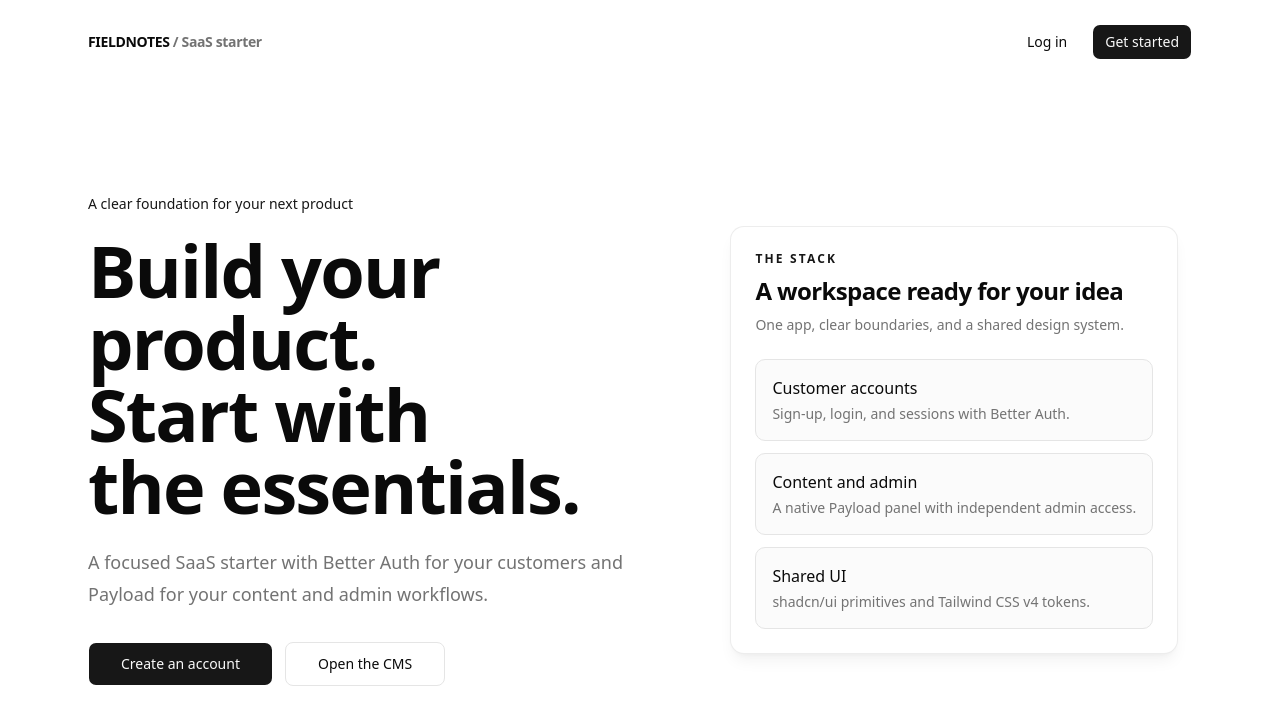
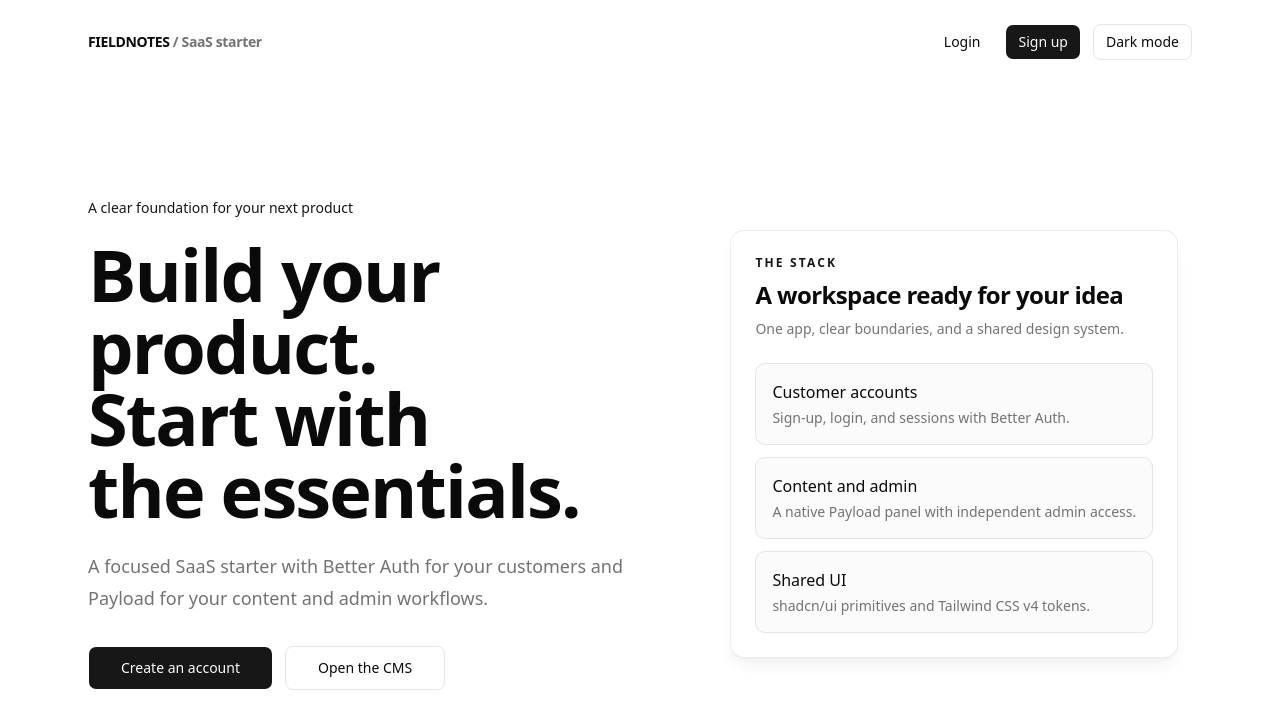
Before and after one commit to deessejs/payload-better-auth-template, a Next.js app in the folder apps/app/: page / in a window 1280 px wide. Shown: the top 728 px of the page. Built offline with nearby package versions, Linux system fonts and the light colour scheme.

Commit message:
feat: add shared theme switcher and frontend header

```diff
--- a/apps/app/app/(frontend)/(auth)/login/page.tsx
+++ b/apps/app/app/(frontend)/(auth)/login/page.tsx
@@ -12,7 +12,7 @@ import { AuthForm } from '@/components/auth/auth-form';
 
 export default function LoginPage() {
   return (
-    <main className="flex min-h-svh items-center justify-center bg-muted/40 px-4 py-10">
+    <main className="flex min-h-[calc(100svh-5rem)] items-center justify-center bg-muted/40 px-4 py-10">
       <Card className="w-full max-w-md">
         <CardHeader>
           <p className="text-xs font-semibold tracking-[0.18em] text-primary uppercase">
--- a/apps/app/app/(frontend)/(auth)/sign-up/page.tsx
+++ b/apps/app/app/(frontend)/(auth)/sign-up/page.tsx
@@ -12,7 +12,7 @@ import { AuthForm } from '@/components/auth/auth-form';
 
 export default function SignUpPage() {
   return (
-    <main className="flex min-h-svh items-center justify-center bg-muted/40 px-4 py-10">
+    <main className="flex min-h-[calc(100svh-5rem)] items-center justify-center bg-muted/40 px-4 py-10">
       <Card className="w-full max-w-md">
         <CardHeader>
           <p className="text-xs font-semibold tracking-[0.18em] text-primary uppercase">
--- a/apps/app/app/(frontend)/dashboard/page.tsx
+++ b/apps/app/app/(frontend)/dashboard/page.tsx
@@ -1,4 +1,3 @@
-import Link from 'next/link';
 import { Button } from '@template/ui/components/button';
 import {
   Card,
@@ -19,13 +18,10 @@ export default async function DashboardPage() {
   const examples = await getMyExamples();
 
   return (
-    <main className="min-h-svh bg-muted/40 px-4 py-8 sm:px-6">
+    <main className="min-h-[calc(100svh-5rem)] bg-muted/40 px-4 py-8 sm:px-6">
       <div className="mx-auto w-full max-w-4xl">
         <header className="mb-8 flex items-center justify-between gap-4">
           <div>
-            <Button asChild variant="link" className="h-auto px-0 text-muted-foreground">
-              <Link href="/">FIELDNOTES / SaaS starter</Link>
-            </Button>
             <p className="mt-3 text-xs font-semibold tracking-[0.18em] text-primary uppercase">
               Your workspace
             </p>
--- a/apps/app/app/(frontend)/layout.tsx
+++ b/apps/app/app/(frontend)/layout.tsx
@@ -1,7 +1,9 @@
 import type { Metadata } from 'next';
 import type { ReactNode } from 'react';
 import '@template/ui/globals.css';
+import { FrontendHeader } from '@/components/frontend-header';
 import { AppProviders } from '@/components/providers';
+import { ThemeProvider } from '@/components/theme-provider';
 
 export const metadata: Metadata = {
   title: 'SaaS Starter',
@@ -10,9 +12,19 @@ export const metadata: Metadata = {
 
 export default function FrontendLayout({ children }: { children: ReactNode }) {
   return (
-    <html lang="en">
+    <html lang="en" suppressHydrationWarning>
       <body>
-        <AppProviders>{children}</AppProviders>
+        <AppProviders>
+          <ThemeProvider
+            attribute="class"
+            defaultTheme="system"
+            disableTransitionOnChange
+            enableSystem
+          >
+            <FrontendHeader />
+            {children}
+          </ThemeProvider>
+        </AppProviders>
       </body>
     </html>
   );
--- a/apps/app/app/(frontend)/page.tsx
+++ b/apps/app/app/(frontend)/page.tsx
@@ -10,22 +10,8 @@ import {
 
 export default function HomePage() {
   return (
-    <main className="min-h-svh bg-background text-foreground">
-      <header className="mx-auto flex w-full max-w-6xl items-center justify-between px-6 py-6">
-        <Link className="text-sm font-semibold tracking-tight" href="/">
-          FIELDNOTES <span className="text-muted-foreground">/ SaaS starter</span>
-        </Link>
-        <nav className="flex items-center gap-3" aria-label="Main navigation">
-          <Button asChild variant="ghost" size="sm">
-            <Link href="/login">Log in</Link>
-          </Button>
-          <Button asChild size="sm">
-            <Link href="/sign-up">Get started</Link>
-          </Button>
-        </nav>
-      </header>
-
-      <section className="mx-auto grid min-h-[calc(100svh-88px)] w-full max-w-6xl items-center gap-12 px-6 py-16 md:grid-cols-[1.1fr_0.9fr] md:py-24">
+    <main className="flex min-h-[calc(100svh-5rem)] items-center bg-background text-foreground">
+      <section className="mx-auto grid w-full max-w-6xl items-center gap-12 px-6 py-16 md:grid-cols-[1.1fr_0.9fr] md:py-24">
         <div className="max-w-2xl">
           <p className="mb-5 text-sm font-medium text-primary">
             A clear foundation for your next product
--- /dev/null
+++ b/apps/app/components/frontend-header.tsx
@@ -0,0 +1,44 @@
+'use client';
+
+import Link from 'next/link';
+import { usePathname } from 'next/navigation';
+import { Button } from '@template/ui/components/button';
+import { ThemeSwitcher } from '@/components/theme-switcher';
+
+export function FrontendHeader() {
+  const pathname = usePathname();
+  const isLogin = pathname === '/login';
+  const isSignUp = pathname === '/sign-up';
+  const isDashboard = pathname.startsWith('/dashboard');
+
+  return (
+    <header className="mx-auto flex w-full max-w-6xl flex-wrap items-center justify-between gap-x-4 gap-y-3 px-6 py-6">
+      <Link className="shrink-0 text-sm font-semibold tracking-tight" href="/">
+        FIELDNOTES <span className="hidden text-muted-foreground sm:inline">/ SaaS starter</span>
+      </Link>
+      <nav className="ml-auto flex items-center gap-2 sm:gap-3" aria-label="Main navigation">
+        {isDashboard ? (
+          <Button asChild variant="default" size="sm">
+            <Link href="/dashboard" aria-current="page">
+              Dashboard
+            </Link>
+          </Button>
+        ) : (
+          <>
+            <Button asChild variant={isLogin ? 'default' : 'ghost'} size="sm">
+              <Link href="/login" aria-current={isLogin ? 'page' : undefined}>
+                Login
+              </Link>
+            </Button>
+            <Button asChild variant={isSignUp || pathname === '/' ? 'default' : 'ghost'} size="sm">
+              <Link href="/sign-up" aria-current={isSignUp ? 'page' : undefined}>
+                Sign up
+              </Link>
+            </Button>
+          </>
+        )}
+        <ThemeSwitcher />
+      </nav>
+    </header>
+  );
+}
--- /dev/null
+++ b/apps/app/components/theme-provider.tsx
@@ -0,0 +1,8 @@
+'use client';
+
+import { ThemeProvider as NextThemesProvider } from 'next-themes';
+import type { ComponentProps } from 'react';
+
+export function ThemeProvider(props: ComponentProps<typeof NextThemesProvider>) {
+  return <NextThemesProvider {...props} />;
+}
--- /dev/null
+++ b/apps/app/components/theme-switcher.tsx
@@ -0,0 +1,25 @@
+'use client';
+
+import { useEffect, useState } from 'react';
+import { useTheme } from 'next-themes';
+import { Button } from '@template/ui/components/button';
+
+export function ThemeSwitcher() {
+  const { resolvedTheme, setTheme } = useTheme();
+  const [mounted, setMounted] = useState(false);
+
+  useEffect(() => setMounted(true), []);
+
+  const isDark = mounted && resolvedTheme === 'dark';
+
+  return (
+    <Button
+      aria-label={mounted ? `Switch to ${isDark ? 'light' : 'dark'} mode` : 'Toggle color theme'}
+      onClick={() => setTheme(isDark ? 'light' : 'dark')}
+      size="sm"
+      variant="outline"
+    >
+      {mounted ? (isDark ? 'Light mode' : 'Dark mode') : 'Theme'}
+    </Button>
+  );
+}
--- a/apps/app/package.json
+++ b/apps/app/package.json
@@ -29,6 +29,7 @@
     "@template/ui": "workspace:*",
     "better-auth": "catalog:",
     "next": "catalog:",
+    "next-themes": "catalog:",
     "payload": "catalog:",
     "react": "catalog:",
     "react-dom": "catalog:",
--- a/pnpm-workspace.yaml
+++ b/pnpm-workspace.yaml
@@ -24,6 +24,7 @@ catalog:
   auth: 1.7.28
   better-auth: 1.7.28
   kysely: 0.28.8
+  next-themes: 0.4.6
   next: 16.4.6
   oxlint: 1.33.0
   oxfmt: 0.33.0
```
Also changed, not shown: 1 other file (tests, documents, lock files or other folders).
